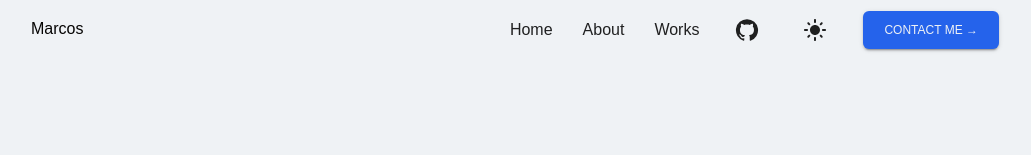
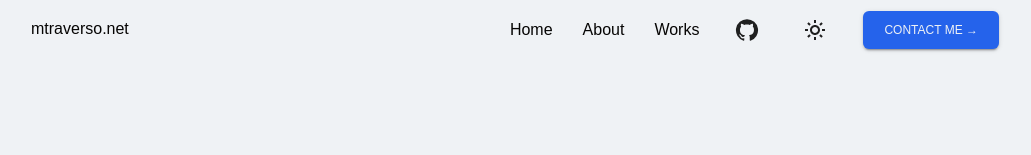
Before and after one commit to mtraverso3/mtraverso.net, a React (Create React App) app: page / in a window 1280 px wide. Shown: the top 155 px of the page, without its empty margins (125-1156 px from the left). Built offline with nearby package versions, Linux system fonts and the light colour scheme.

Commit message:
Improve navbar styling

```diff
--- a/src/homepage/NavigationBar.tsx
+++ b/src/homepage/NavigationBar.tsx
@@ -2,8 +2,8 @@ import React from 'react';
 import {AppBar, Box, Button, IconButton, Link, Typography} from "@mui/material";
 import '@fontsource-variable/inter';
 import GitHubIcon from '@mui/icons-material/GitHub';
-import LightModeIcon from '@mui/icons-material/LightMode';
 import {palette} from "../themes/palette";
+import {BiSun} from "react-icons/bi";
 
 const localStyles = {
     navbar: {
@@ -34,9 +34,20 @@ const localStyles = {
     navbarLinks: {
         alignItems: "flex-start",
         display: "flex",
+        fontSize: "16px",
         gap: "30px",
         position: "relative",
         width: "fit-content",
+    },
+    navbarLink : {
+        color: palette.black.main,
+        transition: "transform 0.1s ease-in-out",
+        '&:hover': {
+            color: palette.primary.main,
+            //slide the icon up when hovered and back down when not hovered
+            transform: "translateY(-1.5px)",
+            transition: "transform 0.1s ease-in-out",
+        },
     },
     leftText: {
         color: palette.black.main,
@@ -64,20 +75,20 @@ const NavigationBar = () => {
         <AppBar color="transparent" elevation={0} sx={localStyles.navbar}>
             <Box sx={localStyles.navbarLeft}>
                 {/*<Box component="img" src={"./w.svg"} alt={"logo"} sx={localStyles.logo}/>*/}
-                <Typography variant="h6" sx={localStyles.leftText} children={"Marcos"}></Typography>
+                <Typography variant="h6" sx={localStyles.leftText} children={"mtraverso.net"}></Typography>
             </Box>
             <Box sx={localStyles.navbarRight}>
                 <Box sx={localStyles.navbarLinks}>
-                    <Link href={"#"} underline={"none"} color="inherit">Home</Link>
-                    <Link href={"#"} underline={"none"} color="inherit">About</Link>
-                    <Link href={"#"} underline={"none"} color="inherit">Works</Link>
+                    <Link href={"#"} underline={"none"} sx={localStyles.navbarLink}>Home</Link>
+                    <Link href={"#"} underline={"none"} sx={localStyles.navbarLink}>About</Link>
+                    <Link href={"#"} underline={"none"} sx={localStyles.navbarLink}>Works</Link>
                 </Box>
 
                 <IconButton aria-label="github" color="inherit" href="https://github.com/mtraverso3" target="_blank">
                     <GitHubIcon/>
                 </IconButton>
                 <IconButton aria-label="dark mode" color="inherit">
-                    <LightModeIcon/>
+                    <BiSun/>
                 </IconButton>
                 <Button variant="contained" color="primary" href={"mailto:hello@mtraverso.net"}>Contact
                     me {'\u2192'}</Button>
```
